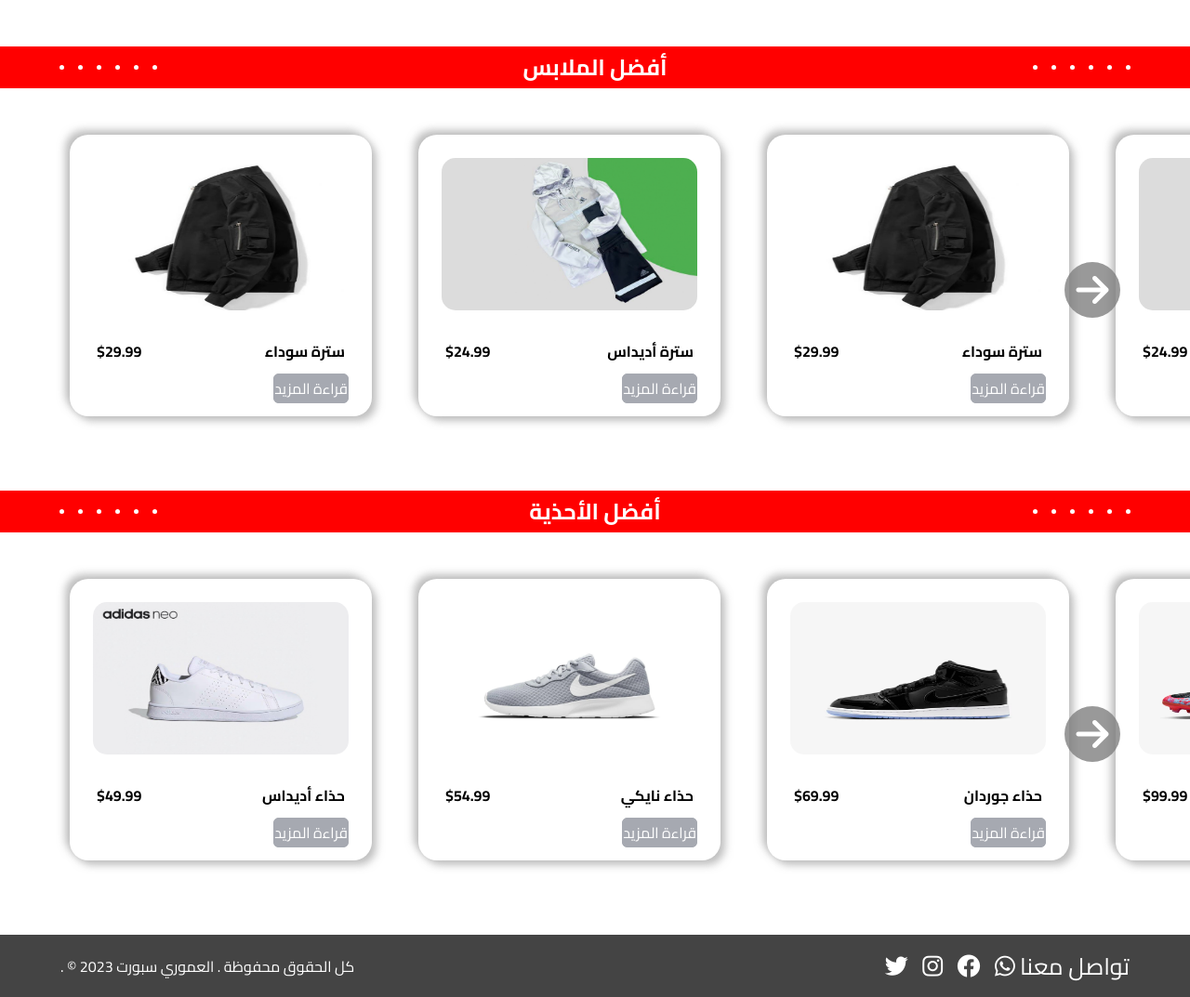
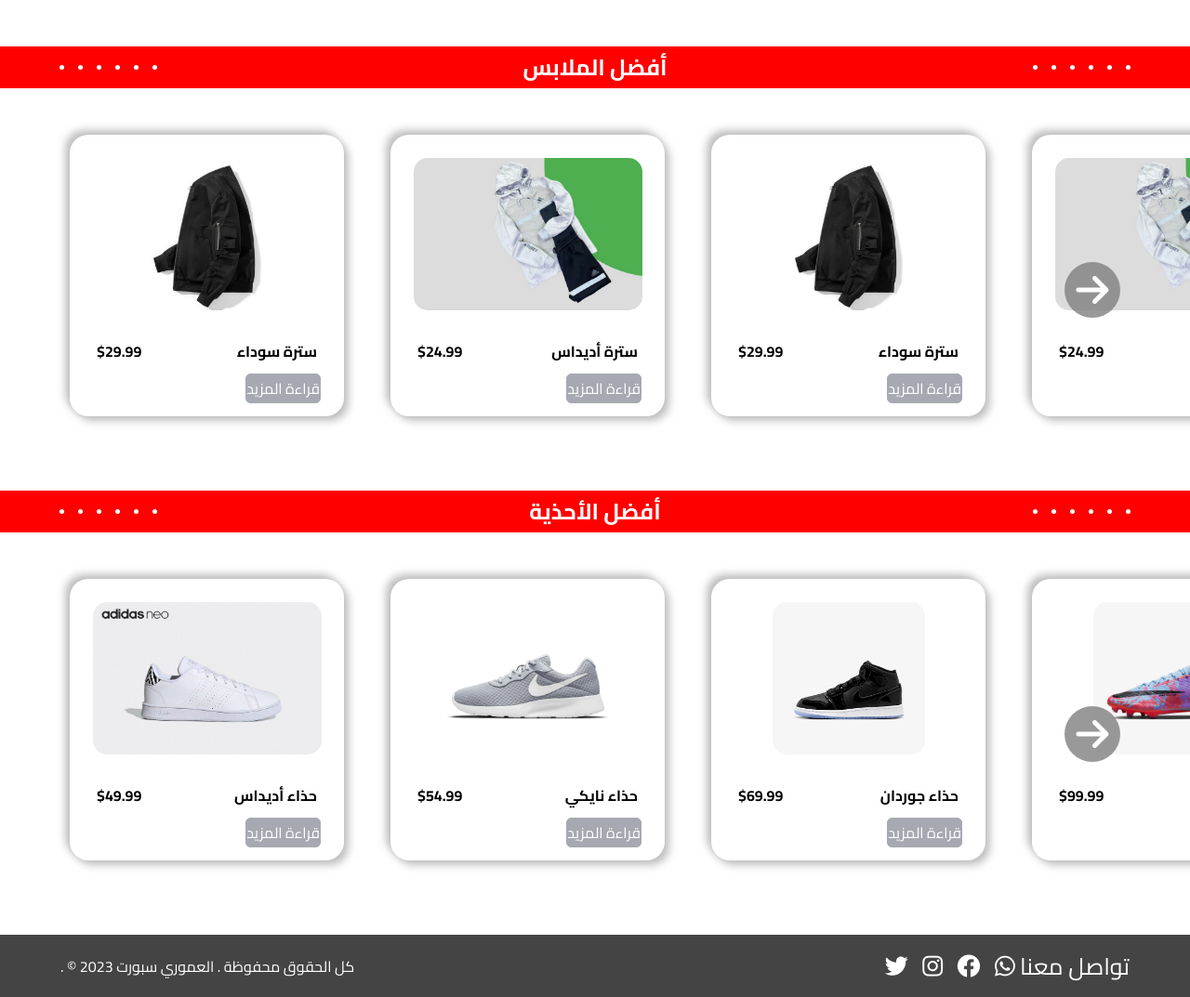
Before and after one commit to Hammam-swid/amuri, a PHP site: page / in a window 1280 px wide. Shown: the part 870-1943 px from the top of the page at 93% size. Run offline with PHP 8.4, Linux system fonts and the light colour scheme; data comes from the database, SQL or seed files in the repository; both versions use the stored data as it was after the commit; data that the repository does not hold is empty.

Commit message:
Add files via upload

```diff
--- a/CSS/home.css
+++ b/CSS/home.css
@@ -355,6 +355,8 @@
         -moz-transition: 0.3s;
         -ms-transition: 0.3s;
         -o-transition: 0.3s;
+        width: 295px;
+        flex-shrink: 0;
 }
 .product:hover{
     transform: scale(1.1);
@@ -363,8 +365,10 @@
     -ms-transform: scale(1.1);
     -o-transform: scale(1.1);
 }
+.product .product-image{
+    text-align: center;
+}
 .product img {
-    width: 295px;
     height: 184px;
     border-radius: 25px;
     padding: 10px;
--- a/JavaScript/home.js
+++ b/JavaScript/home.js
@@ -31,6 +31,6 @@
 }
 
 function showSearchResult(){
-    document.getElementById('search-result').style = "height: fit-content;" ;
+    document.getElementById('search-result').style = "height: fit-content;padding:20px;" ;
     document.getElementById('search-btn').click();
 }
--- a/index.php
+++ b/index.php
@@ -22,9 +22,6 @@
     <!-- link to main css file -->
     <link rel="stylesheet" href="CSS/home.css">
     <!-- internal style element -->
-    <style>
-
-    </style>
     <!-- link to Google Font 'Cairo' -->
     <link rel="preconnect" href="https://fonts.googleapis.com">
     <link rel="preconnect" href="https://fonts.gstatic.com" crossorigin>
@@ -40,15 +37,15 @@
                 <img src="images/logo.svg" alt="logo">
             </div>
 
-            <form action = "" method = "post" class="search-bar" >
-                <input type="text" name="search" id="search" oninput='showSearchResult();'>
+            <form action = "" method = "post" class="search-bar">
+                <input type="text" name="search" id="search" onsubmit='showSearchResult();' onblur = "hideSearchResult()">
                 <div class="search-icon">
                     <i class="fa-solid fa-magnifying-glass"></i>
                 </div>
-                <button style = "display: none;" name = "search-btn" id = "search-btn"></button>
+                <!-- <button style = "display: none;" name = "search-btn" id = "search-btn"></button> -->
                 <div class="search-result" id = "search-result">
             <?php
-            if(isset($_POST['search-btn'])){
+            if(isset($_POST['search'])){
                 // echo "<script> alert(); </script>";
                 $item = $_POST['search'];
                 $sql = "SELECT * FROM products WHERE Name like '%$item%' ";
@@ -70,9 +67,10 @@
                 </a>
                 <?php
                     }
-                    // if(!$item_found){
-                    //     echo "The item is not found";
-                    // }
+
+                    if(!$item_found){
+                        echo "The item is not found";
+                    }
                 }
             }
             ?>
```
Also changed, not shown: amuri.sql (+6 -3 lines), images/basket-shoe.webp (added), images/black-shoe.webp (added), images/football-shoe.webp (added).
